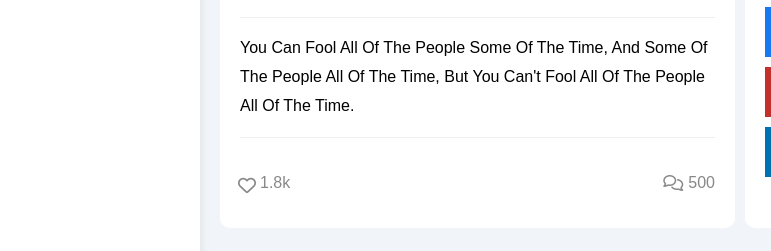
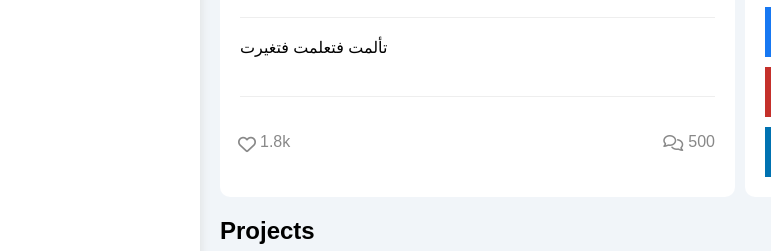
Before and after one commit to Feky7/Dashboard, a plain HTML site: page index.html in a window 1280 px wide. Shown: the part 2392-2643 px from the top of the page, 0-771 px from the left. Drawn offline with Linux system fonts and the light colour scheme.

Commit message:
Update index.html

```diff
--- a/index.html
+++ b/index.html
@@ -430,7 +430,7 @@
             </div>
           </div>
           <div class="text">
-            <p>You Can Fool All Of The People Some Of The Time, And Some Of The People All Of The Time, But You Can't Fool All Of The People All Of The Time.</p>
+            <p>تألمت فتعلمت فتغيرت</p>
           </div>
           <div class="react">
             <div class="like">
```
